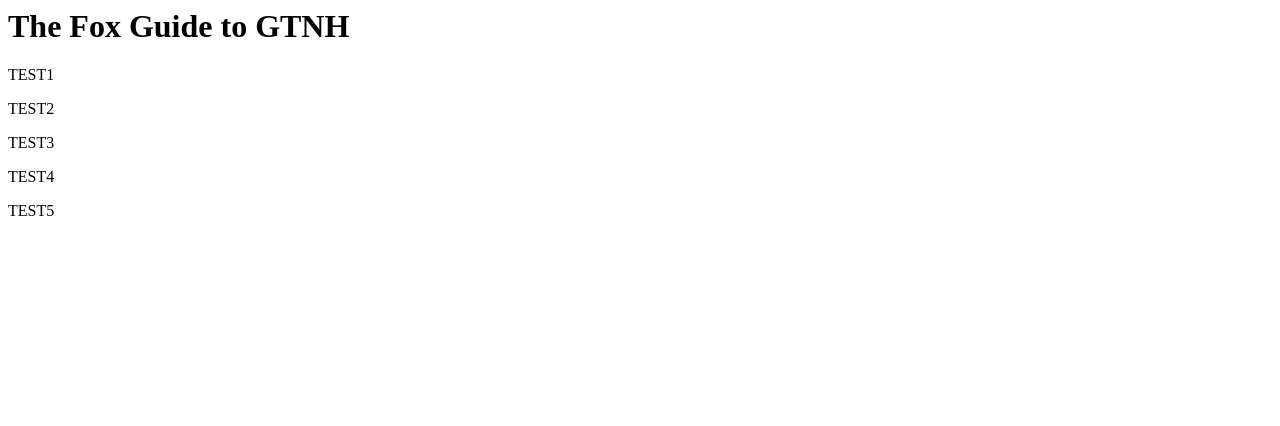
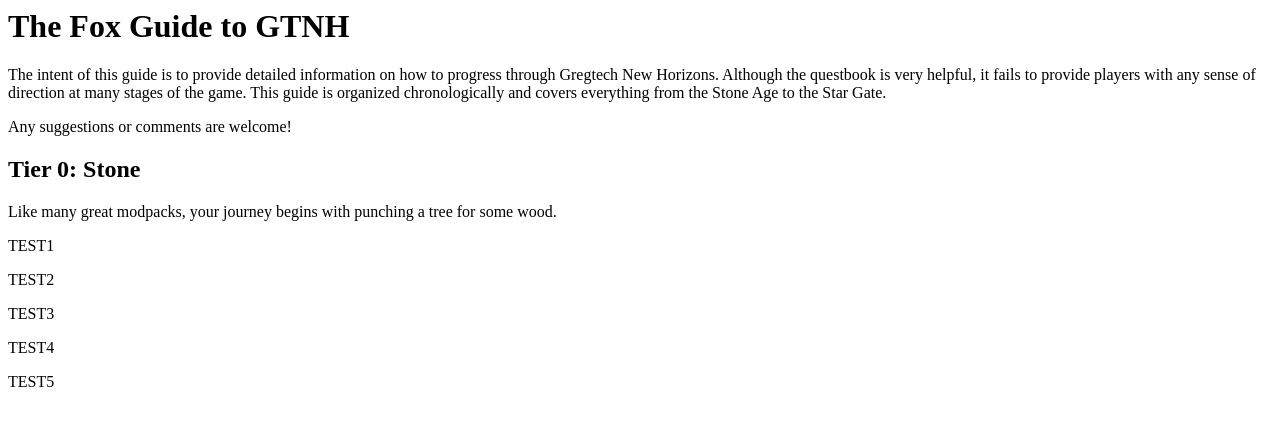
Before and after one commit to DylanTaylor1/GTNH-Guide, a plain HTML site: page index.html in a window 1280 px wide. Drawn offline with Linux system fonts and the light colour scheme.

Commit message:
Beginnings

```diff
--- a/index.html
+++ b/index.html
@@ -6,6 +6,13 @@
 </head>
 <body>
     <h1>The Fox Guide to GTNH</h1>
+    <p>The intent of this guide is to provide detailed information on how to progress through Gregtech New Horizons. Although the
+        questbook is very helpful, it fails to provide players with any sense of direction at many stages of the game. This guide
+        is organized chronologically and covers everything from the Stone Age to the Star Gate.</p>
+    <p>Any suggestions or comments are welcome!</p>
+
+    <h2>Tier 0: Stone</h2>
+    Like many great modpacks, your journey begins with punching a tree for some wood.
     <p>TEST1</p>
     <p>TEST2</p>
     <p>TEST3</p>
```
